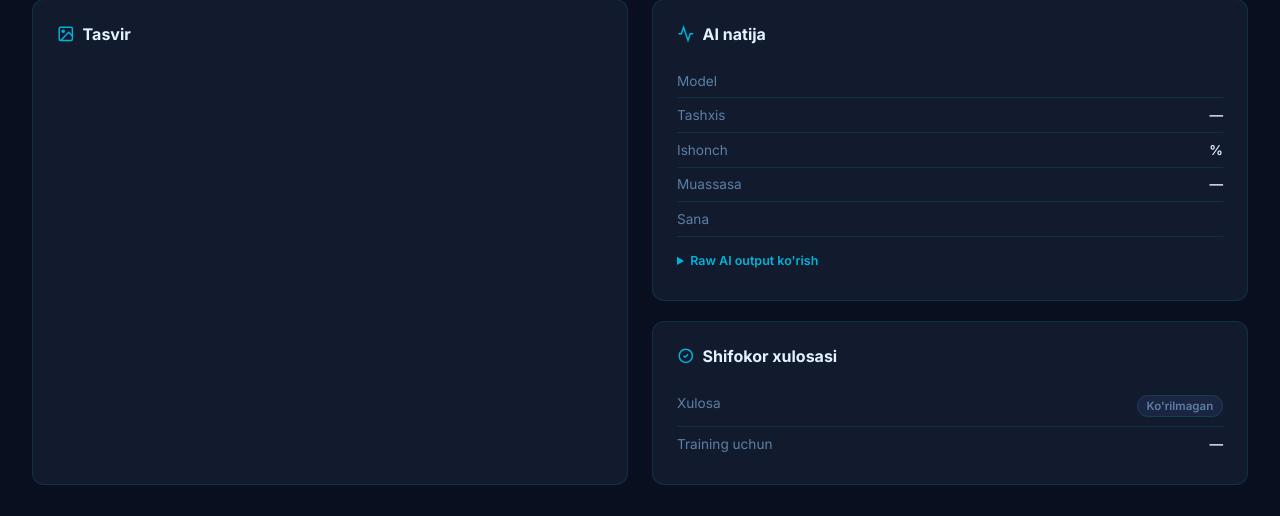
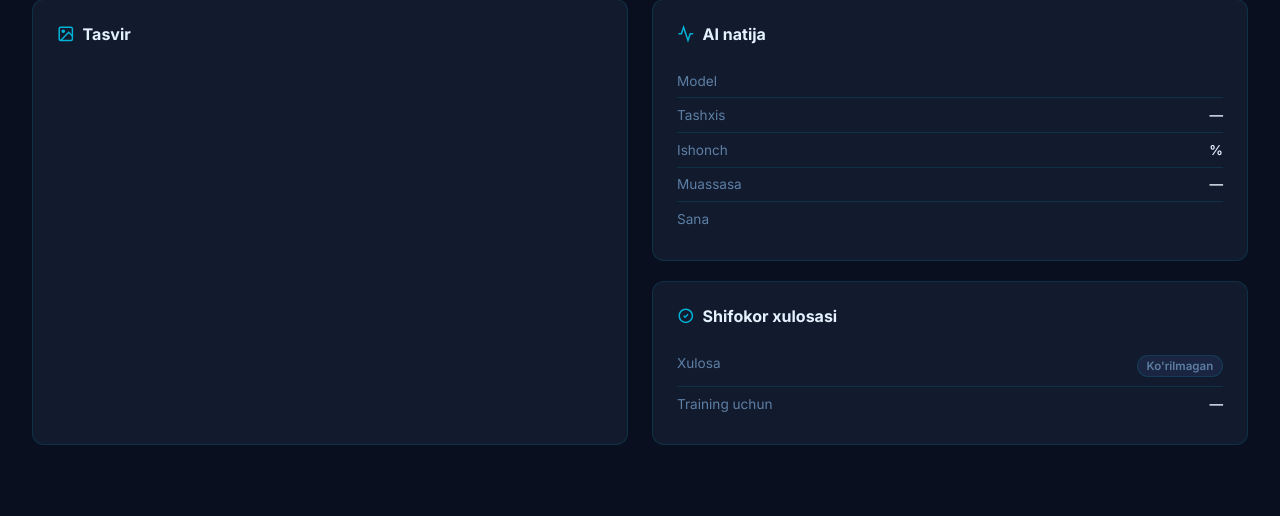
Before and after one commit to navideveloper/SinoMed, a Django app: template templates/audit/analysis_log_detail.html in a window 1280 px wide. Shown: the part 147-663 px from the top of the page. Run offline with Django 5.2, Linux system fonts and the light colour scheme; the template is opened without the code that fills it, so the values that code supplies are empty.

Commit message:
remove: Raw AI output section from audit log detail page
- json-collapsible <details> bloki olib tashlandi
- json-collapsible CSS ham tozalandi
- ai_raw_output DB + ZIP eksportda saqlanib qoladi (backend o'zgarmadi)
- Sabab: foydalanuvchiga keraksiz JSON dump, hakamlar uchun professional ko'rinish

```diff
--- a/templates/audit/analysis_log_detail.html
+++ b/templates/audit/analysis_log_detail.html
@@ -23,8 +23,6 @@
   .badge-danger { background: rgba(244,67,54,.15); color: #ef5350; border-color: rgba(244,67,54,.3); }
   .badge-flag { background: rgba(244,67,54,.15); color: #ef5350; border-color: rgba(244,67,54,.3); }
   .badge-muted { background: var(--bg-hover); color: var(--fg-muted); border-color: var(--border-color); }
-  .json-collapsible summary { cursor: pointer; font-size: .78rem; color: var(--primary-light); margin-bottom: .5rem; font-weight: 600; }
-  .json-collapsible pre { background: var(--bg-dark); border: 1px solid var(--border-color); border-radius: calc(var(--radius) - 4px); padding: .75rem; font-size: .72rem; overflow-x: auto; color: var(--fg-secondary); max-height: 200px; }
   .timeline { margin-top: 1.5rem; }
   .timeline-title { font-size: .9rem; font-weight: 700; color: var(--fg-primary); margin-bottom: 1rem; }
   .tl-item { display: flex; gap: .75rem; padding: .6rem 0; border-bottom: 1px solid var(--border-color); font-size: .8rem; }
@@ -75,10 +73,6 @@
           <div class="info-row"><span class="info-label">Muassasa</span><span class="info-val">{{ log.institution|default:"—" }}</span></div>
           <div class="info-row"><span class="info-label">Sana</span><span class="info-val">{{ log.created_at|date:"d.m.Y H:i" }}</span></div>
 
-          <details class="json-collapsible" style="margin-top:1rem">
-            <summary>Raw AI output ko'rish</summary>
-            <pre>{{ log.ai_raw_output|pprint }}</pre>
-          </details>
         </div>
 
         <div class="card">
```
